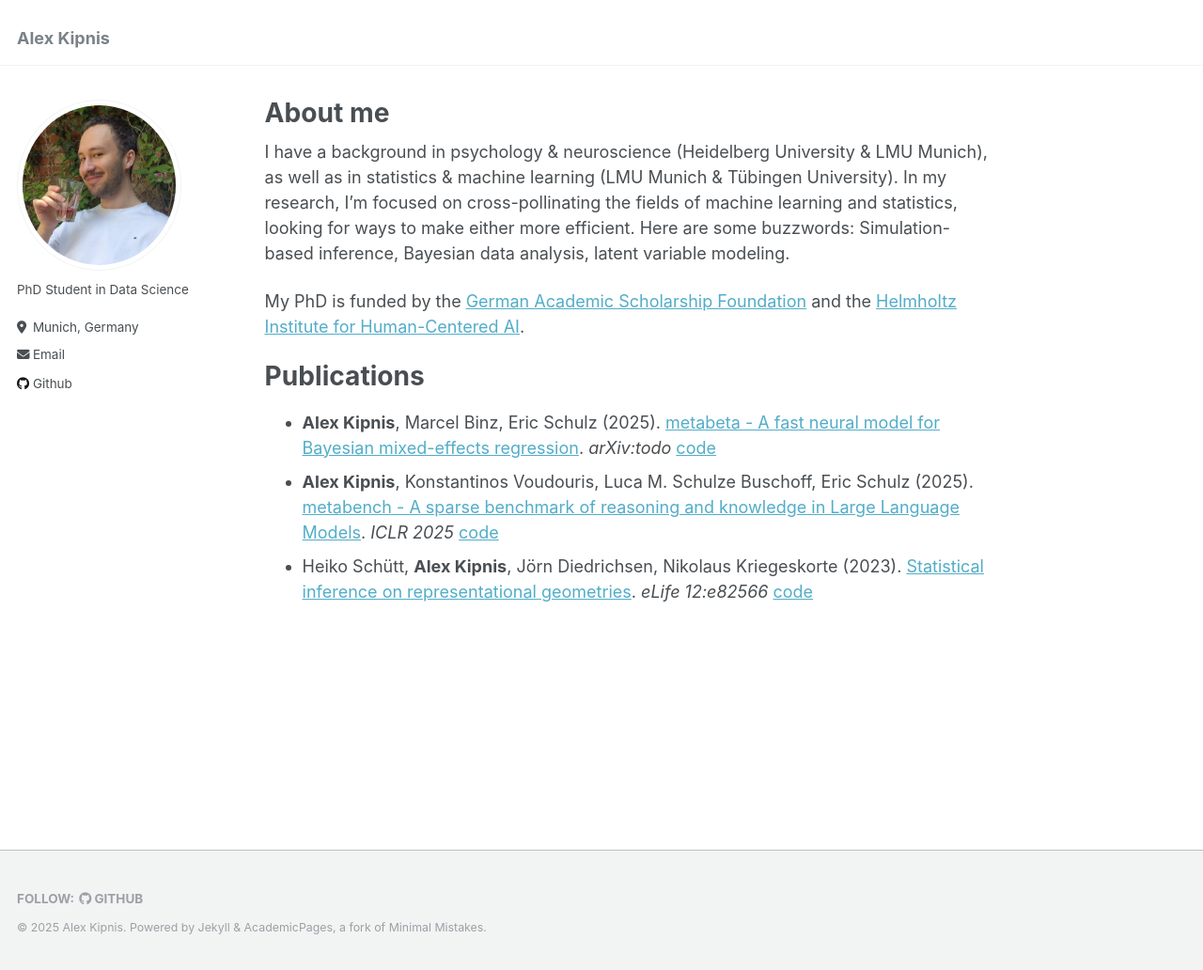
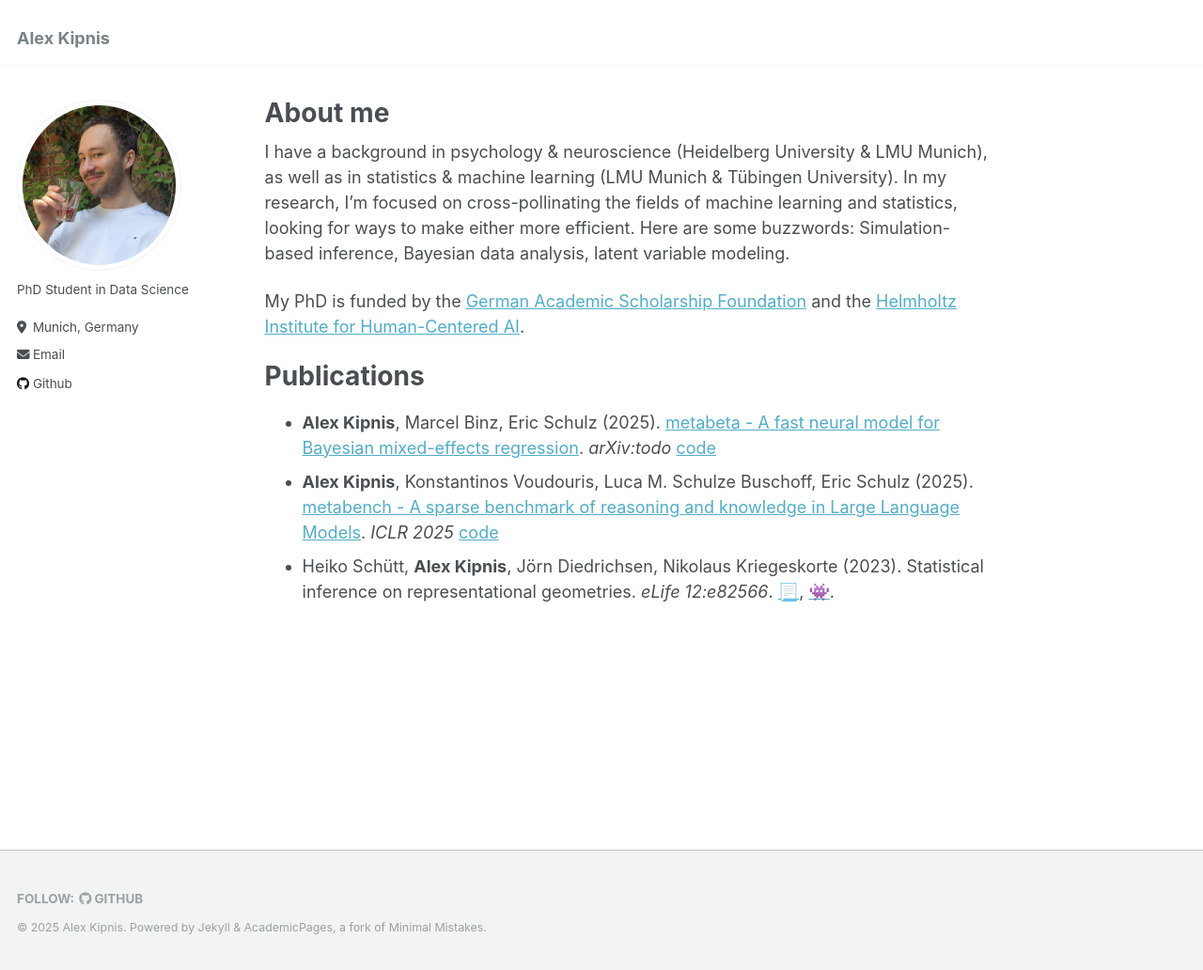
Before and after one commit to adkipnis/adkipnis.github.io, a Jekyll site: the page built from _pages/about.md, in a window 1280 px wide and 1032 px high. Shown: the whole window at 94% size. Built offline with Jekyll 4.4.1, drawn with Linux system fonts in a browser that asks for light colours.

Commit message:
Update about.md

```diff
--- a/_pages/about.md
+++ b/_pages/about.md
@@ -14,4 +14,4 @@
 ======
 - **Alex Kipnis**, Marcel Binz, Eric Schulz (2025). [metabeta - A fast neural model for Bayesian mixed-effects regression](todo). *arXiv:todo* [code](https://github.com/adkipnis/metabeta)
 - **Alex Kipnis**, Konstantinos Voudouris, Luca M. Schulze Buschoff, Eric Schulz (2025). [metabench - A sparse benchmark of reasoning and knowledge in Large Language Models](https://openreview.net/forum?id=4T33izzFpK). *ICLR 2025* [code](https://github.com/adkipnis/metabench)
-- Heiko Schütt, **Alex Kipnis**, Jörn Diedrichsen, Nikolaus Kriegeskorte (2023). [Statistical inference on representational geometries](https://doi.org/10.7554/eLife.82566). *eLife 12:e82566* [code](https://github.com/adkipnis/fmri-simulations)
+- Heiko Schütt, **Alex Kipnis**, Jörn Diedrichsen, Nikolaus Kriegeskorte (2023). Statistical inference on representational geometries. *eLife 12:e82566*. [📃](https://doi.org/10.7554/eLife.82566), [👾](https://github.com/adkipnis/fmri-simulations).
```
